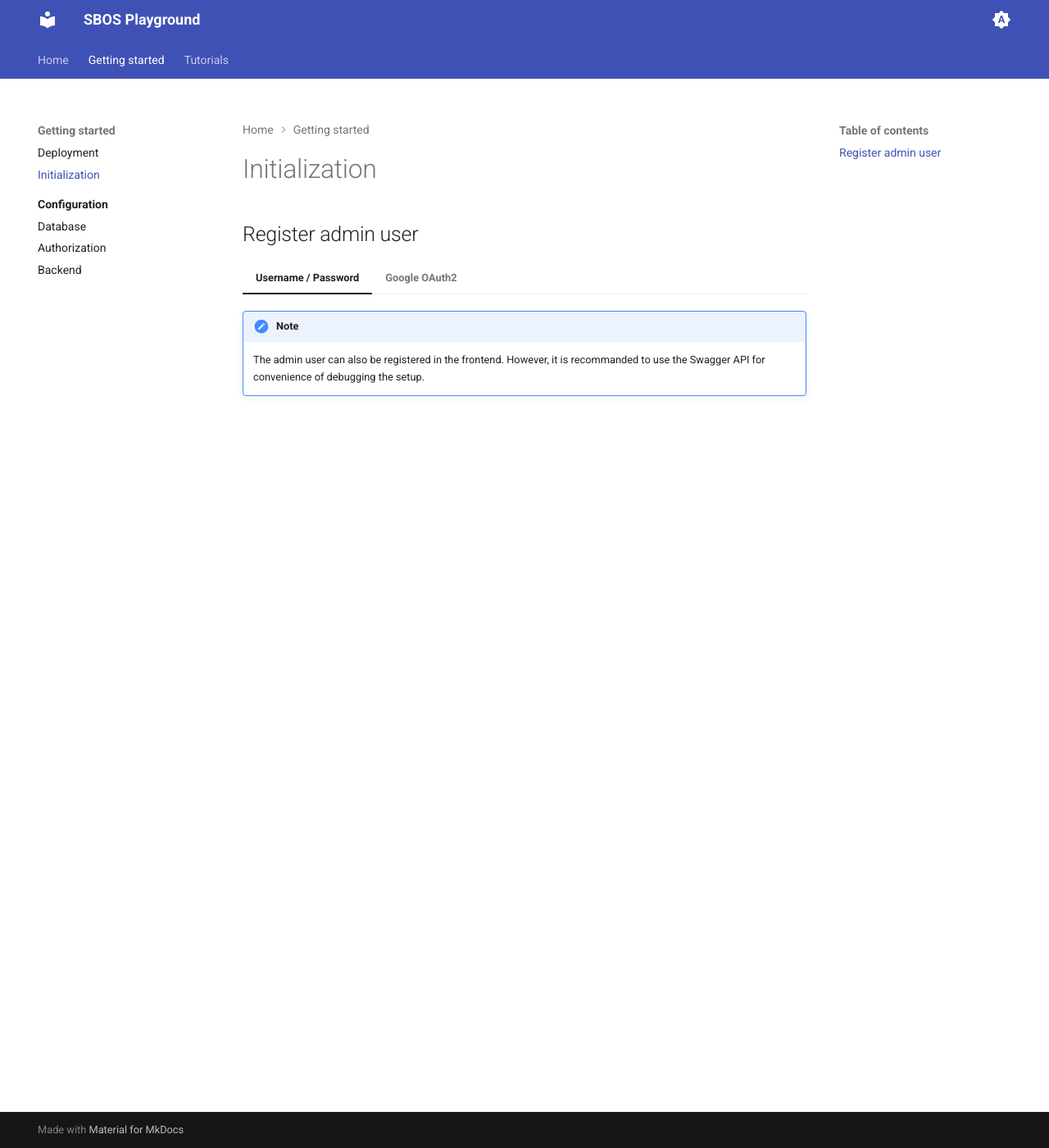
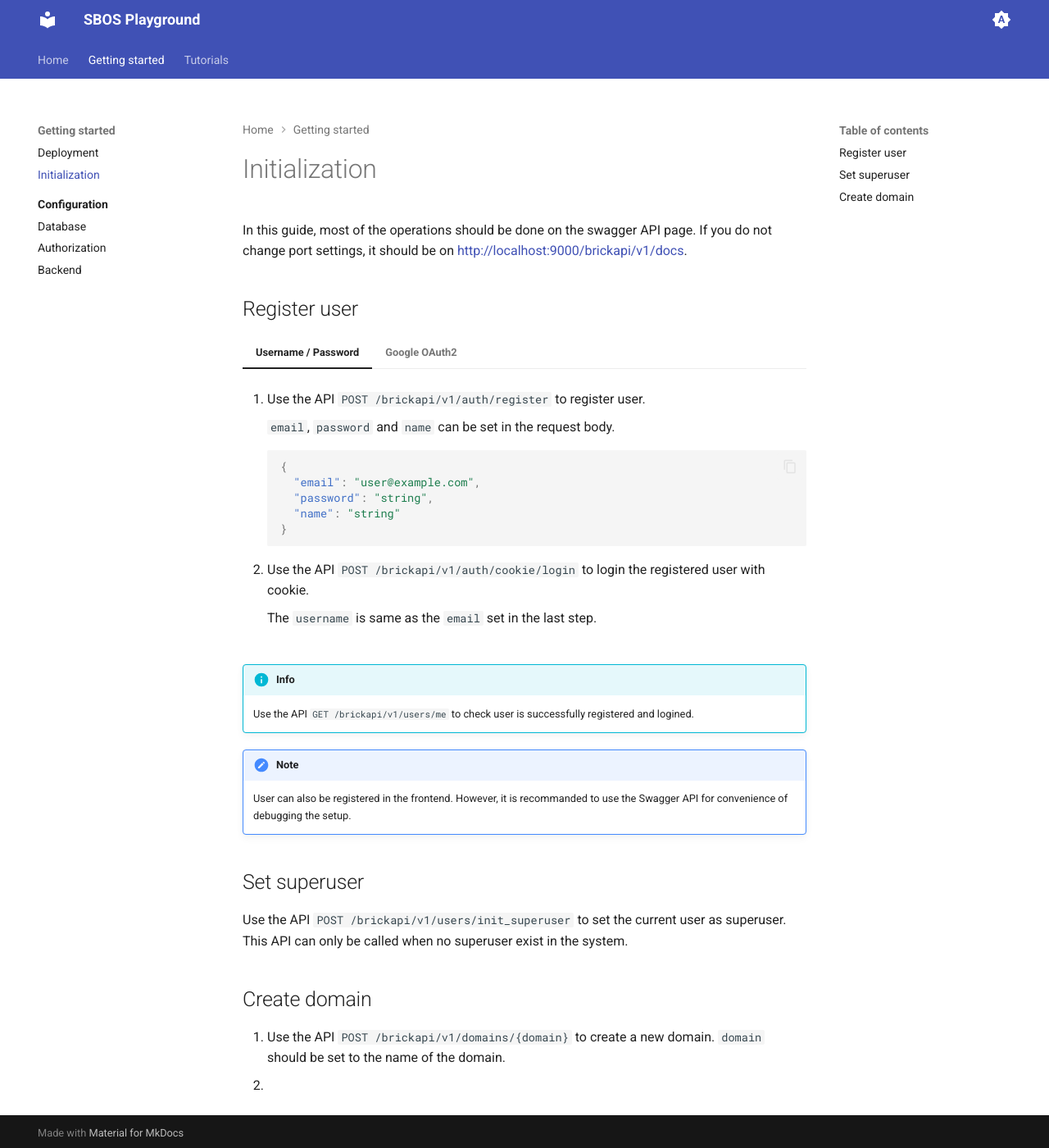
Before and after one commit to BrickSchema/playground, an MkDocs documentation site: the page built from docs/init.md, in a window 1280 px wide and 1400 px high. Shown: the whole window at 82% size. Built offline with MkDocs 1.6.1 and Material for MkDocs 9.7.7, drawn with Linux system fonts in a browser that asks for light colours.

Commit message:
doc: update initialization

````diff
--- a/docs/init.md
+++ b/docs/init.md
@@ -1,16 +1,34 @@
 # Initialization
 
-## Register admin user
+In this guide, most of the operations should be done on the swagger API page.
+If you do not change port settings, it should be on <http://localhost:9000/brickapi/v1/docs>.
+
+## Register user
 
 === "Username / Password"
 
+    1.  Use the API `POST /brickapi/v1/auth/register` to register user.
+
+        `email`, `password` and `name` can be set in the request body.
+
+        ```json
+        {
+          "email": "user@example.com",
+          "password": "string",
+          "name": "string"
+        }
+        ```
+
+    2.  Use the API `POST /brickapi/v1/auth/cookie/login` to login the registered user with cookie.
+
+        The `username` is same as the `email` set in the last step.
 
 
 === "Google OAuth2"
 
     Before using this, ensure that [Google OAuth2](config/auth.md) has been setup in the configuration.
 
-    Use the API `/brickapi/v1/auth/cookie/google/authorize` and it will return a json response in the format
+    Use the API `GET /brickapi/v1/auth/cookie/google/authorize` and it will return a json response in the format
 
     ```json
     {
@@ -22,7 +40,24 @@
     The page will be redirected back to the [FRONTEND_URL](config/backend.md#frontend_url) entry in configuration.
     By default, it is the url of the Swagger API if not set in configuration.
 
+!!! info
+
+    Use the API `GET /brickapi/v1/users/me` to check user is successfully registered and logined.
+
+
 !!! note
 
-    The admin user can also be registered in the frontend.
+    User can also be registered in the frontend.
     However, it is recommanded to use the Swagger API for convenience of debugging the setup.
+
+## Set superuser
+
+Use the API `POST /brickapi/v1/users/init_superuser` to set the current user as superuser.
+This API can only be called when no superuser exist in the system.
+
+
+## Create domain
+
+1.  Use the API `POST /brickapi/v1/domains/{domain}` to create a new domain.
+    `domain` should be set to the name of the domain.
+2.
````
Also changed, not shown: docs/deployment.md (+1 -1 lines).
